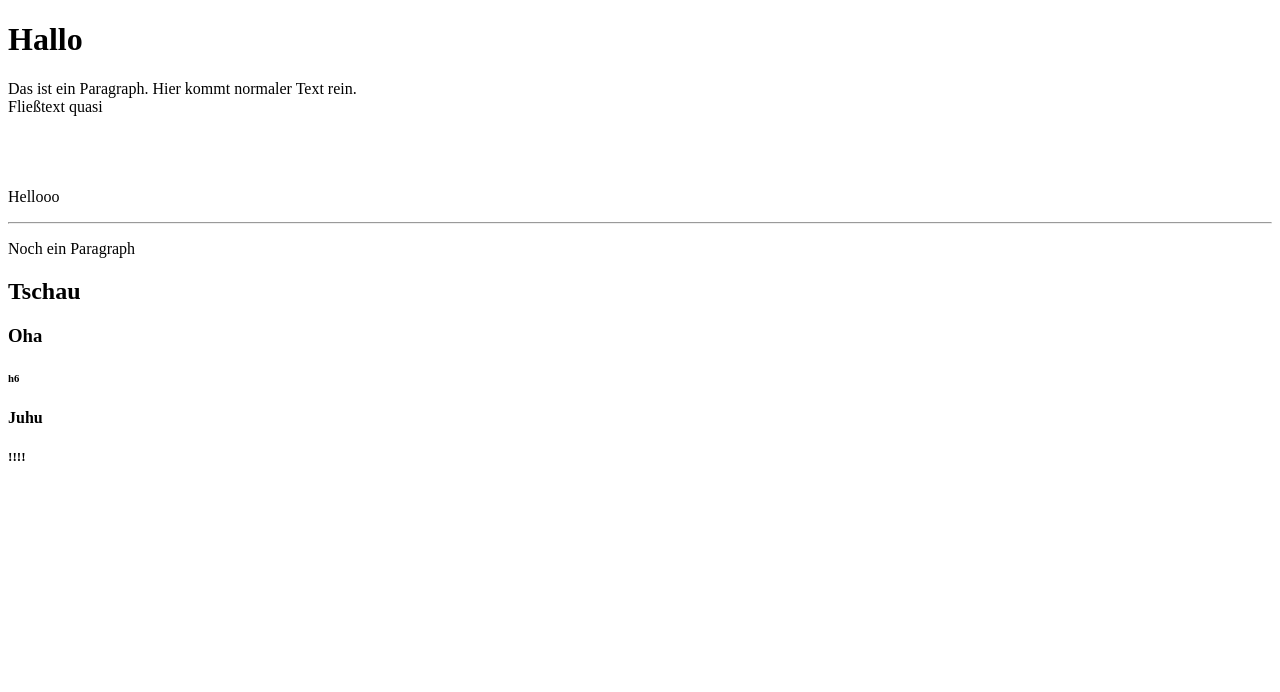
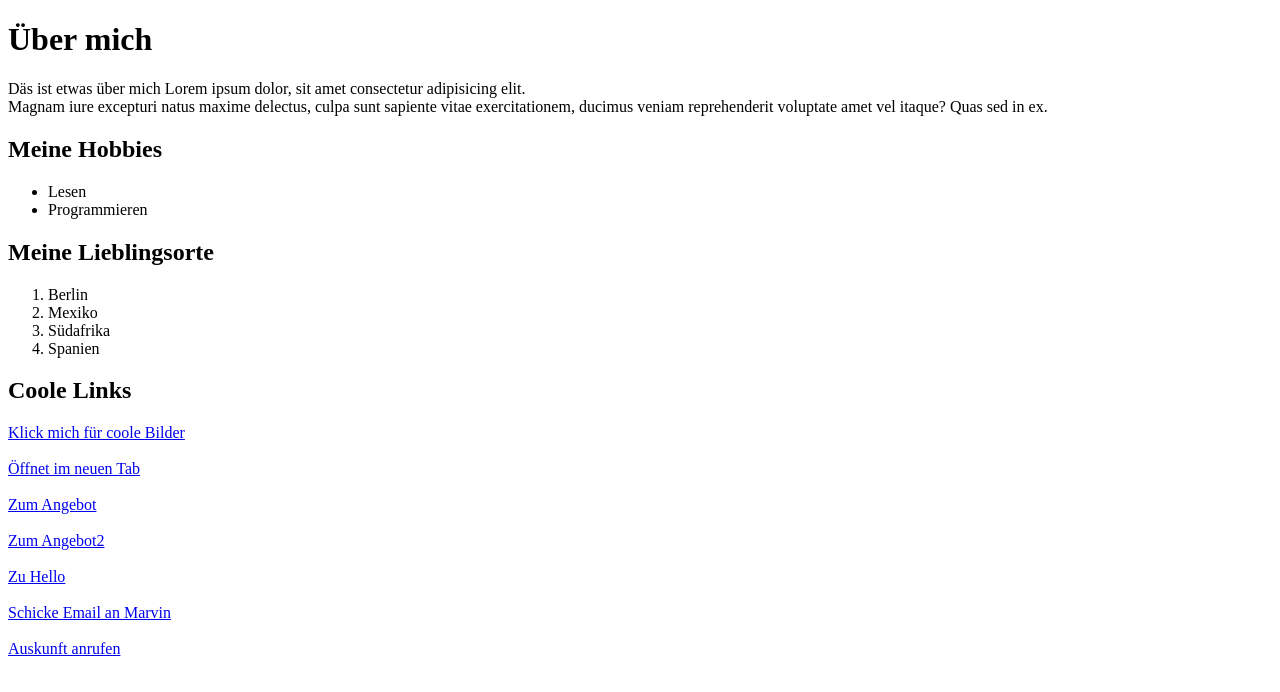
Before and after one commit to 22-D03-1/html-intro, a plain HTML site: page index.html in a window 1280 px wide. Drawn offline with Linux system fonts and the light colour scheme.

Commit message:
added links

```diff
--- a/index.html
+++ b/index.html
@@ -1,5 +1,5 @@
 <!DOCTYPE html>
-<html lang="en">
+<html lang="de">
     <head>
         <meta charset="UTF-8" />
         <meta http-equiv="X-UA-Compatible" content="IE=edge" />
@@ -11,21 +11,49 @@
             Das ist ein Kommentar
             Kommentare werden nicht auf der Website angezeigt
         -->
-        <h1>Hallo</h1>
+        <h1>Über mich</h1>
         <p>
-            Das ist ein Paragraph. Hier kommt normaler Text rein.<br />
-            Fließtext quasi
-            </br><br><br><br><br>
-            Hellooo
-            <hr>
+            Däs ist etwas über mich Lorem ipsum dolor, sit amet consectetur
+            adipisicing elit.<br />
+            Magnam iure excepturi natus maxime delectus, culpa sunt sapiente
+            vitae exercitationem, ducimus veniam reprehenderit voluptate amet
+            vel itaque? Quas sed in ex.
         </p>
+        <section>
+            <h2>Meine Hobbies</h2>
+            <ul>
+                <li>Lesen</li>
+                <li>Programmieren</li>
+            </ul>
+        </section>
+        <section>
+            <h2>Meine Lieblingsorte</h2>
+            <ol>
+                <li>Berlin</li>
+                <li>Mexiko</li>
+                <li>Südafrika</li>
+                <li>Spanien</li>
+            </ol>
+        </section>
+        <section>
+            <h2>Coole Links</h2>
+            <a href="https://www.unsplash.com">Klick mich für coole Bilder</a
+            ><br /><br />
 
-        <p>Noch ein Paragraph</p>
-        <h2>Tschau</h2>
-        <h3>Oha</h3>
-        <h6>h6</h6>
-        <h4>Juhu</h4>
-        <h5>!!!!</h5>
+            <a href="https://www.unsplash.com" target="_blank"
+                >Öffnet im neuen Tab</a
+            ><br /><br />
+
+            <a href="./angebot/index.html">Zum Angebot</a><br /><br />
+
+            <a href="./angebot">Zum Angebot2</a><br /><br />
+
+            <a href="./angebot/hello.html">Zu Hello</a><br /><br />
+
+            <a href="mailto:m@marvinscheffold.com">Schicke Email an Marvin</a
+            ><br /><br />
+
+            <a href="tel:11880">Auskunft anrufen</a>
+        </section>
     </body>
-</br>
 </html>
```
Also changed, not shown: angebot/hello.html (added, +12 -0 lines), angebot/index.html (added, +12 -0 lines).
